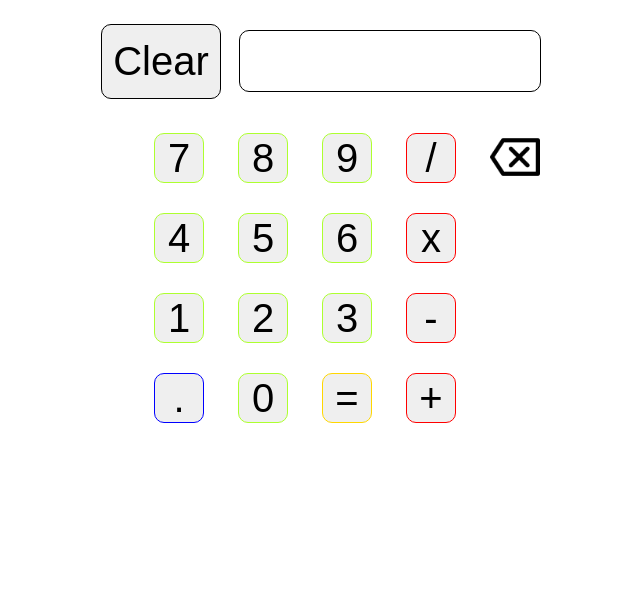
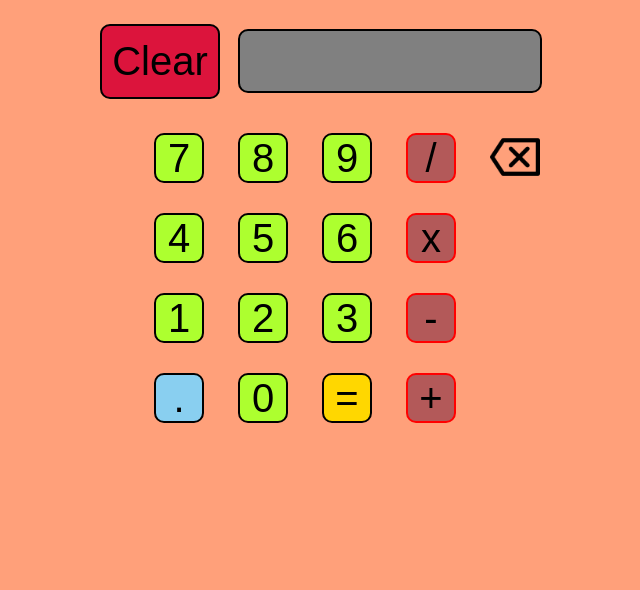
Before and after one commit to FilipeVOl/calculator, a plain HTML site: page index.html in a window 1280 px wide. Shown: the part 226-816 px from the top of the page, without its empty margins (336-976 px from the left). Drawn offline with Linux system fonts and the light colour scheme.

Commit message:
better looks

```diff
--- a/styles.css
+++ b/styles.css
@@ -5,6 +5,7 @@ body{
     flex-direction: column;
     width: 100vw;
     height: 100vh;
+    background-color: lightsalmon;
 }
 
 .btn{
@@ -19,49 +20,67 @@ body{
     margin-bottom: -10px;
 }
 
+#backspace:hover {
+    transform: scale(1.2,1.2);
+}
+
 .btn-clear {
    width: 120px;
    height: 75px;
    margin: 18px;
    font-size: 40px;
    border-radius: 10px;
-   border: 1px solid black;
+   border: 2px solid black;
+   background-color:crimson;
+}
+
+.btn-clear:hover {
+    transform: scale(1.2,1.2);
+    background-color: rgb(221, 49, 84);
 }
 
 .number {
-    border: 1px solid greenyellow;
+    border: 2px solid black;
     border-radius: 10px;
+    background-color: greenyellow;
 }
 
 .number:hover {
-    background-color: lightgreen
+    background-color: #90EE90;
+    transform: scale(1.2,1.2);
 }
 
 .operator {
-    border: 1px solid red;
+    border: 2px solid red;
     border-radius: 10px;
+    background-color: #B35959;
 }
 
 .operator:hover {
     background-color: brown;
+    transform: scale(1.2,1.2);
 }
 
 .decimal {
-    border: 1px solid blue;
+    border: 2px solid black;
     border-radius: 10px;
+    background-color: #89CFF0;
 }
 
 .decimal:hover {
     background-color: lightblue;
+    transform: scale(1.2,1.2);
 }
 
 .equal {
-    border: 1px solid gold;
+    border: 2px solid black;
     border-radius: 10px;
+    background-color: gold;
 }
 
 .equal:hover {
     background-color: orange;
+    transform: scale(1.2,1.2);
 }
 .first-row {
     display: flex;
@@ -74,13 +93,14 @@ body{
 
 #screen {
     width: 300px;
-    border: 1px solid black;
+    border: 2px solid black;
     height: 60px;
     display: flex;
     flex-direction: column;
     justify-content: flex-end;
     align-items: flex-end;
     border-radius: 10px;
+    background-color: gray;
 }
 
 .other-rows {
```
